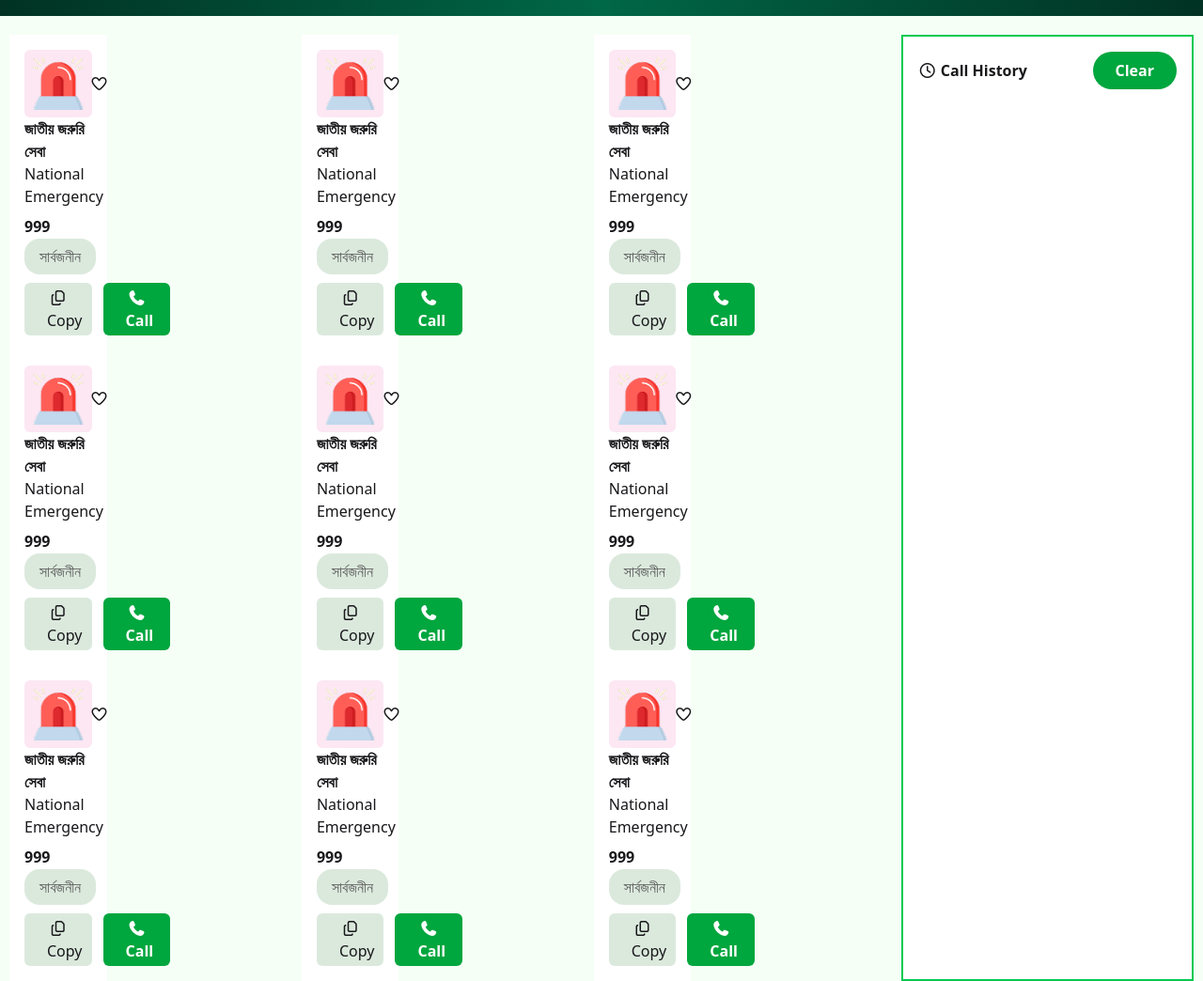
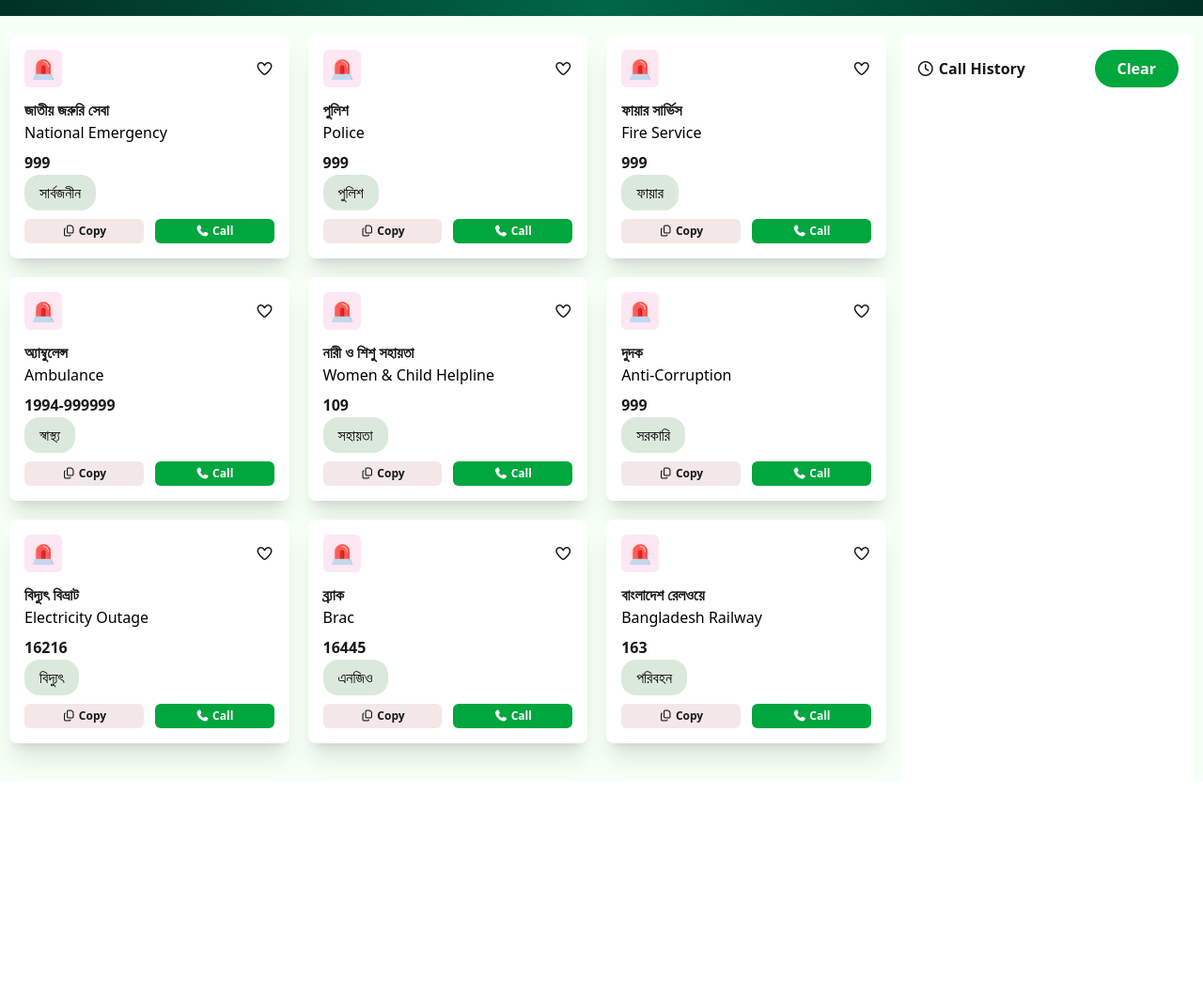
Before and after one commit to foorhad/Assignment-5-Emergency_Hotline, a plain HTML site: page index.html in a window 1280 px wide. Shown: the part 323-1367 px from the top of the page at 94% size. After the commit the page ends 1154 px from the top, so only its background shows below. Drawn offline with nearby package versions, Linux system fonts and the light colour scheme.

Commit message:
dynamic heart icon when clicking on any cart heart Icon increased the count navbar heart icon

```diff
--- a/index.html
+++ b/index.html
@@ -12,8 +12,9 @@
         crossorigin="anonymous" referrerpolicy="no-referrer" />
     <title>National Emergency Service</title>
 </head>
+<!--  -->
 
-<body class="bg-[#F5FFF6]">
+<body class=" bg-[#F5FFF6] h-auto">
     <div class="bg-white w-[1260px] mx-auto pt-5">
         <nav class="flex justify-between items-center">
             <div class="logo flex justify-between items-center gap-4">
@@ -22,7 +23,7 @@
             </div>
             <div class="flex justify-between items-center gap-5">
                 <div class="rounded-3xl px-6 py-2 bg-[#c2ebca]  flex items-center gap-2">
-                    <span class="font-bold">0</span>
+                    <span id="heart-main" class="font-bold">0</span>
                     <img class="w-5 h-5" src="assets/heart.png" alt="">
                 </div>
                 <div class="rounded-3xl px-6 py-2 bg-[#c2ebca]  flex items-center gap-2">
@@ -42,178 +43,202 @@
     </div>
 
     <div class="w-[1260px] h-full mx-auto flex gap-4">
-        <div class="cart-container w-[75%]  grid grid-cols-3">
-            <div class="cart p-4 bg-white w-[33.33%]">
-                <div class="flex justify-between items-center">
-                    <img class="bg-pink-100 rounded-md p-2" src="assets/emergency.png" alt="">
-                    <i class="fa-regular fa-heart"></i>
+        <div id="cart-container" class="w-[75%] mb-10 grid grid-cols-3 gap-5">
+
+            <div class="cart p-4 bg-white rounded-lg shadow-xl">
+                <div class="flex justify-between items-center mb-3">
+                    <img class="w-10 bg-pink-100 rounded-md p-2" src="assets/emergency.png" alt="">
+                    <i class="heart-icon fa-regular fa-heart"></i>
                 </div>
                 <div>
                     <h1 class="font-bold">জাতীয় জরুরি সেবা</h1>
-                    <h1>National Emergency</h1>
+                    <h1 class="text-[#020101]">National Emergency</h1>
                     <h1 class="font-bold my-2">999</h1>
-                    <h1 class="px-4 py-2 rounded-2xl inline text-[#5c5c5c] bg-[#dbe9dd]">সার্বজনীন</h1>
+                    <h1 class="px-4 py-2 rounded-2xl inline text-[#020101] bg-[#dbe9dd]">সার্বজনীন</h1>
                 </div>
                 <div class="mt-4 flex justify-between items-center gap-3">
-                    <button class="rounded-md w-full px-6 py-1 bg-[#dbe9dd]"><i class="fa-regular fa-copy"></i>
+                    <button class="rounded-md font-bold w-full text-[12px] px-6 py-1 bg-[#f3e7e7]"><i
+                            class="fa-regular fa-copy"></i>
                         Copy</button>
-                    <button class="rounded-md w-full px-6 py-1 bg-[#00A63E] text-white font-semibold"><i
+                    <button
+                        class="rounded-md w-full font-bold text-[12px] px-6 py-1 bg-[#00A63E] text-white font-semibold"><i
                             class="fa-solid fa-phone"></i> Call</button>
                 </div>
             </div>
-            <div class="cart p-4 bg-white w-[33.33%]">
-                <div class="flex justify-between items-center">
-                    <img class="bg-pink-100 rounded-md p-2" src="assets/emergency.png" alt="">
-                    <i class="fa-regular fa-heart"></i>
+            <div class="cart p-4 bg-white rounded-lg shadow-xl">
+                <div class="flex justify-between items-center mb-3">
+                    <img class="w-10 bg-pink-100 rounded-md p-2" src="assets/emergency.png" alt="">
+                    <i class="heart-icon fa-regular fa-heart"></i>
                 </div>
                 <div>
-                    <h1 class="font-bold">জাতীয় জরুরি সেবা</h1>
-                    <h1>National Emergency</h1>
+                    <h1 class="font-bold">পুলিশ</h1>
+                    <h1 class="text-[#020101]">Police</h1>
                     <h1 class="font-bold my-2">999</h1>
-                    <h1 class="px-4 py-2 rounded-2xl inline text-[#5c5c5c] bg-[#dbe9dd]">সার্বজনীন</h1>
+                    <h1 class="px-4 py-2 rounded-2xl inline text-[#020101] bg-[#dbe9dd]">পুলিশ</h1>
                 </div>
                 <div class="mt-4 flex justify-between items-center gap-3">
-                    <button class="rounded-md w-full px-6 py-1 bg-[#dbe9dd]"><i class="fa-regular fa-copy"></i>
+                    <button class="rounded-md font-bold w-full text-[12px] px-6 py-1 bg-[#f3e7e7]"><i
+                            class="fa-regular fa-copy"></i>
                         Copy</button>
-                    <button class="rounded-md w-full px-6 py-1 bg-[#00A63E] text-white font-semibold"><i
+                    <button
+                        class="rounded-md w-full font-bold text-[12px] px-6 py-1 bg-[#00A63E] text-white font-semibold"><i
                             class="fa-solid fa-phone"></i> Call</button>
                 </div>
             </div>
-            <div class="cart p-4 bg-white w-[33.33%]">
-                <div class="flex justify-between items-center">
-                    <img class="bg-pink-100 rounded-md p-2" src="assets/emergency.png" alt="">
-                    <i class="fa-regular fa-heart"></i>
+            <div class="cart p-4 bg-white rounded-lg shadow-xl">
+                <div class="flex justify-between items-center mb-3">
+                    <img class="w-10 bg-pink-100 rounded-md p-2" src="assets/emergency.png" alt="">
+                    <i class="heart-icon fa-regular fa-heart"></i>
                 </div>
                 <div>
-                    <h1 class="font-bold">জাতীয় জরুরি সেবা</h1>
-                    <h1>National Emergency</h1>
+                    <h1 class="font-bold">ফায়ার সার্ভিস</h1>
+                    <h1 class="text-[#020101]">Fire Service</h1>
                     <h1 class="font-bold my-2">999</h1>
-                    <h1 class="px-4 py-2 rounded-2xl inline text-[#5c5c5c] bg-[#dbe9dd]">সার্বজনীন</h1>
+                    <h1 class="px-4 py-2 rounded-2xl inline text-[#020101] bg-[#dbe9dd]">ফায়ার</h1>
                 </div>
                 <div class="mt-4 flex justify-between items-center gap-3">
-                    <button class="rounded-md w-full px-6 py-1 bg-[#dbe9dd]"><i class="fa-regular fa-copy"></i>
+                    <button class="rounded-md font-bold w-full text-[12px] px-6 py-1 bg-[#f3e7e7]"><i
+                            class="fa-regular fa-copy"></i>
                         Copy</button>
-                    <button class="rounded-md w-full px-6 py-1 bg-[#00A63E] text-white font-semibold"><i
+                    <button
+                        class="rounded-md w-full font-bold text-[12px] px-6 py-1 bg-[#00A63E] text-white font-semibold"><i
                             class="fa-solid fa-phone"></i> Call</button>
                 </div>
             </div>
-            <div class="cart p-4 bg-white w-[33.33%]">
-                <div class="flex justify-between items-center">
-                    <img class="bg-pink-100 rounded-md p-2" src="assets/emergency.png" alt="">
-                    <i class="fa-regular fa-heart"></i>
+            <div class="cart p-4 bg-white rounded-lg shadow-xl">
+                <div class="flex justify-between items-center mb-3">
+                    <img class="w-10 bg-pink-100 rounded-md p-2" src="assets/emergency.png" alt="">
+                    <i class="heart-icon fa-regular fa-heart"></i>
                 </div>
                 <div>
-                    <h1 class="font-bold">জাতীয় জরুরি সেবা</h1>
-                    <h1>National Emergency</h1>
-                    <h1 class="font-bold my-2">999</h1>
-                    <h1 class="px-4 py-2 rounded-2xl inline text-[#5c5c5c] bg-[#dbe9dd]">সার্বজনীন</h1>
+                    <h1 class="font-bold">অ্যাম্বুলেন্স</h1>
+                    <h1 class="text-[#020101]">Ambulance</h1>
+                    <h1 class="font-bold my-2">1994-999999</h1>
+                    <h1 class="px-4 py-2 rounded-2xl inline text-[#020101] bg-[#dbe9dd]">স্বাস্থ্য</h1>
                 </div>
                 <div class="mt-4 flex justify-between items-center gap-3">
-                    <button class="rounded-md w-full px-6 py-1 bg-[#dbe9dd]"><i class="fa-regular fa-copy"></i>
+                    <button class="rounded-md font-bold w-full text-[12px] px-6 py-1 bg-[#f3e7e7]"><i
+                            class="fa-regular fa-copy"></i>
                         Copy</button>
-                    <button class="rounded-md w-full px-6 py-1 bg-[#00A63E] text-white font-semibold"><i
+                    <button
+                        class="rounded-md w-full font-bold text-[12px] px-6 py-1 bg-[#00A63E] text-white font-semibold"><i
                             class="fa-solid fa-phone"></i> Call</button>
                 </div>
             </div>
-            <div class="cart p-4 bg-white w-[33.33%]">
-                <div class="flex justify-between items-center">
-                    <img class="bg-pink-100 rounded-md p-2" src="assets/emergency.png" alt="">
-                    <i class="fa-regular fa-heart"></i>
+            <div class="cart p-4 bg-white rounded-lg shadow-xl">
+                <div class="flex justify-between items-center mb-3">
+                    <img class="w-10 bg-pink-100 rounded-md p-2" src="assets/emergency.png" alt="">
+                    <i class="heart-icon fa-regular fa-heart"></i>
                 </div>
                 <div>
-                    <h1 class="font-bold">জাতীয় জরুরি সেবা</h1>
-                    <h1>National Emergency</h1>
-                    <h1 class="font-bold my-2">999</h1>
-                    <h1 class="px-4 py-2 rounded-2xl inline text-[#5c5c5c] bg-[#dbe9dd]">সার্বজনীন</h1>
+                    <h1 class="font-bold">নারী ও শিশু সহায়তা</h1>
+                    <h1 class="text-[#020101]">Women & Child Helpline</h1>
+                    <h1 class="font-bold my-2">109</h1>
+                    <h1 class="px-4 py-2 rounded-2xl inline text-[#020101] bg-[#dbe9dd]">সহায়তা</h1>
                 </div>
                 <div class="mt-4 flex justify-between items-center gap-3">
-                    <button class="rounded-md w-full px-6 py-1 bg-[#dbe9dd]"><i class="fa-regular fa-copy"></i>
+                    <button class="rounded-md font-bold w-full text-[12px] px-6 py-1 bg-[#f3e7e7]"><i
+                            class="fa-regular fa-copy"></i>
                         Copy</button>
-                    <button class="rounded-md w-full px-6 py-1 bg-[#00A63E] text-white font-semibold"><i
+                    <button
+                        class="rounded-md w-full font-bold text-[12px] px-6 py-1 bg-[#00A63E] text-white font-semibold"><i
                             class="fa-solid fa-phone"></i> Call</button>
                 </div>
             </div>
-            <div class="cart p-4 bg-white w-[33.33%]">
-                <div class="flex justify-between items-center">
-                    <img class="bg-pink-100 rounded-md p-2" src="assets/emergency.png" alt="">
-                    <i class="fa-regular fa-heart"></i>
+            <div class="cart p-4 bg-white rounded-lg shadow-xl">
+                <div class="flex justify-between items-center mb-3">
+                    <img class="w-10 bg-pink-100 rounded-md p-2" src="assets/emergency.png" alt="">
+                    <i class="heart-icon fa-regular fa-heart"></i>
                 </div>
                 <div>
-                    <h1 class="font-bold">জাতীয় জরুরি সেবা</h1>
-                    <h1>National Emergency</h1>
+                    <h1 class="font-bold">দুদক</h1>
+                    <h1 class="text-[#020101]">Anti-Corruption</h1>
                     <h1 class="font-bold my-2">999</h1>
-                    <h1 class="px-4 py-2 rounded-2xl inline text-[#5c5c5c] bg-[#dbe9dd]">সার্বজনীন</h1>
+                    <h1 class="px-4 py-2 rounded-2xl inline text-[#020101] bg-[#dbe9dd]">সরকারি</h1>
                 </div>
                 <div class="mt-4 flex justify-between items-center gap-3">
-                    <button class="rounded-md w-full px-6 py-1 bg-[#dbe9dd]"><i class="fa-regular fa-copy"></i>
+                    <button class="rounded-md font-bold w-full text-[12px] px-6 py-1 bg-[#f3e7e7]"><i
+                            class="fa-regular fa-copy"></i>
                         Copy</button>
-                    <button class="rounded-md w-full px-6 py-1 bg-[#00A63E] text-white font-semibold"><i
+                    <button
+                        class="rounded-md w-full font-bold text-[12px] px-6 py-1 bg-[#00A63E] text-white font-semibold"><i
                             class="fa-solid fa-phone"></i> Call</button>
                 </div>
             </div>
-            <div class="cart p-4 bg-white w-[33.33%]">
-                <div class="flex justify-between items-center">
-                    <img class="bg-pink-100 rounded-md p-2" src="assets/emergency.png" alt="">
-                    <i class="fa-regular fa-heart"></i>
+            <div class="cart p-4 bg-white rounded-lg shadow-xl">
+                <div class="flex justify-between items-center mb-3">
+                    <img class=" w-10 bg-pink-100 rounded-md p-2" src="assets/emergency.png" alt="">
+                    <i class="heart-icon fa-regular fa-heart"></i>
                 </div>
                 <div>
-                    <h1 class="font-bold">জাতীয় জরুরি সেবা</h1>
-                    <h1>National Emergency</h1>
-                    <h1 class="font-bold my-2">999</h1>
-                    <h1 class="px-4 py-2 rounded-2xl inline text-[#5c5c5c] bg-[#dbe9dd]">সার্বজনীন</h1>
+                    <h1 class="font-bold">বিদ্যুৎ বিভ্রাট</h1>
+                    <h1 class="text-[#020101]">Electricity Outage</h1>
+                    <h1 class="font-bold my-2">16216</h1>
+                    <h1 class="px-4 py-2 rounded-2xl inline text-[#020101] bg-[#dbe9dd]">বিদ্যুৎ</h1>
                 </div>
                 <div class="mt-4 flex justify-between items-center gap-3">
-                    <button class="rounded-md w-full px-6 py-1 bg-[#dbe9dd]"><i class="fa-regular fa-copy"></i>
+                    <button class="rounded-md font-bold w-full text-[12px] px-6 py-1 bg-[#f3e7e7]"><i
+                            class="fa-regular fa-copy"></i>
                         Copy</button>
-                    <button class="rounded-md w-full px-6 py-1 bg-[#00A63E] text-white font-semibold"><i
+                    <button
+                        class="rounded-md w-full font-bold text-[12px] px-6 py-1 bg-[#00A63E] text-white font-semibold"><i
                             class="fa-solid fa-phone"></i> Call</button>
                 </div>
             </div>
-            <div class="cart p-4 bg-white w-[33.33%]">
-                <div class="flex justify-between items-center">
-                    <img class="bg-pink-100 rounded-md p-2" src="assets/emergency.png" alt="">
-                    <i class="fa-regular fa-heart"></i>
+            <div class="cart p-4 bg-white rounded-lg shadow-xl">
+                <div class="flex justify-between items-center mb-3">
+                    <img class="w-10 bg-pink-100 rounded-md p-2" src="assets/emergency.png" alt="">
+                    <i class="heart-icon fa-regular fa-heart"></i>
                 </div>
                 <div>
-                    <h1 class="font-bold">জাতীয় জরুরি সেবা</h1>
-                    <h1>National Emergency</h1>
-                    <h1 class="font-bold my-2">999</h1>
-                    <h1 class="px-4 py-2 rounded-2xl inline text-[#5c5c5c] bg-[#dbe9dd]">সার্বজনীন</h1>
+                    <h1 class="font-bold">ব্র্যাক</h1>
+                    <h1 class="text-[#020101]">Brac</h1>
+                    <h1 class="font-bold my-2">16445</h1>
+                    <h1 class="px-4 py-2 rounded-2xl inline text-[#020101] bg-[#dbe9dd]">এনজিও</h1>
                 </div>
                 <div class="mt-4 flex justify-between items-center gap-3">
-                    <button class="rounded-md w-full px-6 py-1 bg-[#dbe9dd]"><i class="fa-regular fa-copy"></i>
+                    <button class="rounded-md font-bold w-full text-[12px] px-6 py-1 bg-[#f3e7e7]"><i
+                            class="fa-regular fa-copy"></i>
                         Copy</button>
-                    <button class="rounded-md w-full px-6 py-1 bg-[#00A63E] text-white font-semibold"><i
+                    <button
+                        class="rounded-md w-full font-bold text-[12px] px-6 py-1 bg-[#00A63E] text-white font-semibold"><i
                             class="fa-solid fa-phone"></i> Call</button>
                 </div>
             </div>
-            <div class="cart p-4 bg-white w-[33.33%]">
-                <div class="flex justify-between items-center">
-                    <img class="bg-pink-100 rounded-md p-2" src="assets/emergency.png" alt="">
-                    <i class="fa-regular fa-heart"></i>
+            <div class="cart p-4 bg-white rounded-lg shadow-xl">
+                <div class="flex justify-between items-center mb-3">
+                    <img class="w-10 bg-pink-100 rounded-md p-2" src="assets/emergency.png" alt="">
+                    <i class="heart-icon fa-regular fa-heart"></i>
                 </div>
                 <div>
-                    <h1 class="font-bold">জাতীয় জরুরি সেবা</h1>
-                    <h1>National Emergency</h1>
-                    <h1 class="font-bold my-2">999</h1>
-                    <h1 class="px-4 py-2 rounded-2xl inline text-[#5c5c5c] bg-[#dbe9dd]">সার্বজনীন</h1>
+                    <h1 class="font-bold">বাংলাদেশ রেলওয়ে</h1>
+                    <h1 class="text-[#020101]">Bangladesh Railway</h1>
+                    <h1 class="font-bold my-2">163</h1>
+                    <h1 class="px-4 py-2 rounded-2xl inline text-[#020101] bg-[#dbe9dd]">পরিবহন</h1>
                 </div>
                 <div class="mt-4 flex justify-between items-center gap-3">
-                    <button class="rounded-md w-full px-6 py-1 bg-[#dbe9dd]"><i class="fa-regular fa-copy"></i>
+                    <button class="rounded-md font-bold w-full text-[12px] px-6 py-1 bg-[#f3e7e7]"><i
+                            class="fa-regular fa-copy"></i>
                         Copy</button>
-                    <button class="rounded-md w-full px-6 py-1 bg-[#00A63E] text-white font-semibold"><i
+                    <button
+                        class="rounded-md w-full font-bold text-[12px] px-6 py-1 bg-[#00A63E] text-white font-semibold"><i
                             class="fa-solid fa-phone"></i> Call</button>
                 </div>
             </div>
+
         </div>
         <!-- history seciton -->
-        <div class="p-4 bg-white call-history w-[25%]  border-2 border-green-500">
+        <div class="p-4 bg-white call-history w-[25%]">
             <div class="flex justify-between items-center">
                 <h1 class="font-semibold"><i class="fa-regular fa-clock"></i> Call History</h1>
                 <button class="rounded-3xl px-6 py-2 bg-[#00A63E] text-white font-semibold">Clear</button>
             </div>
         </div>
     </div>
+
+
+    <!-- script -->
+    <script src="script.js"></script>
 </body>
 
 </html>
```
Also changed, not shown: script.js (added, +14 -0 lines).
